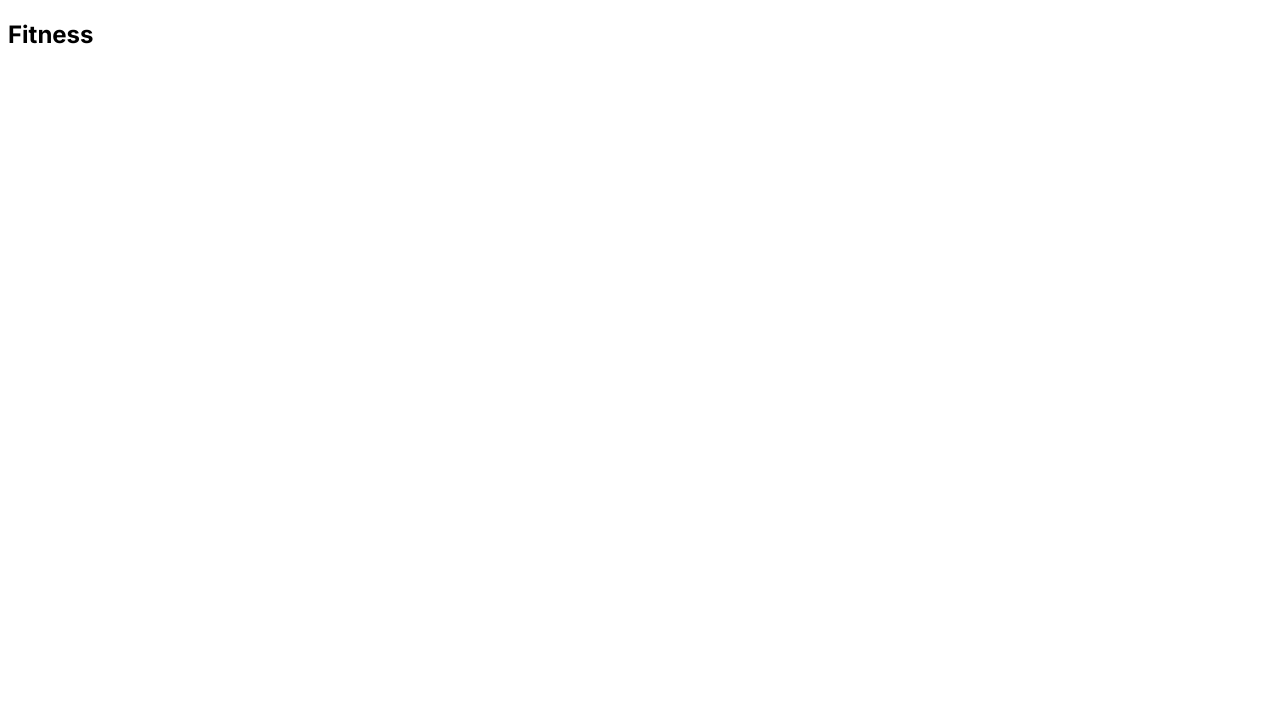
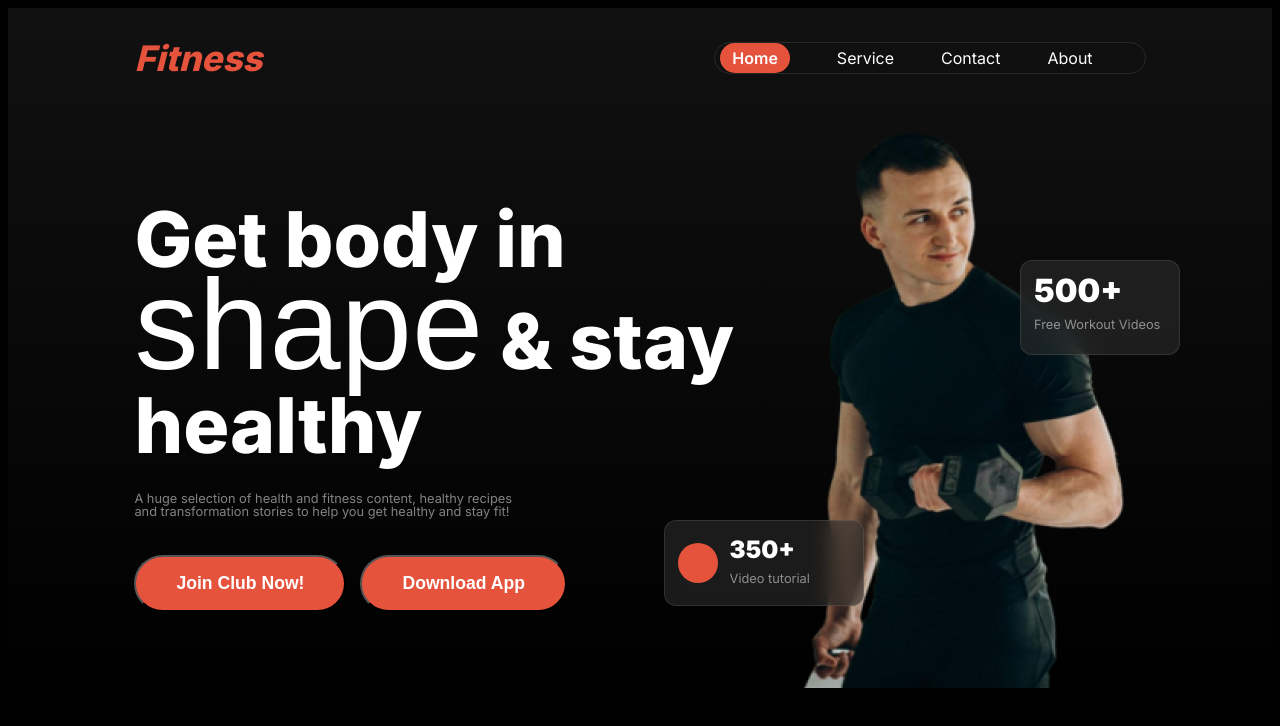
Before and after one commit to fabi1390/batch10-second-assignment-repo, a plain HTML site: page index.html in a window 1280 px wide. Drawn offline with Linux system fonts and the light colour scheme; a web font is replaced by a local one.

Commit message:
commited banner section

```diff
--- a/index.html
+++ b/index.html
@@ -7,8 +7,39 @@
     <link rel="stylesheet" href="styles/style.css">
 </head>
 <body class="inter-font">
-    <header>
-        <nav class="navbar"><h1 class="brand">Fitness</h1></nav>
+    <header class="bg-color">
+        <nav class="navbar display-flex">
+            <h1 class="brand"><i>Fitness</i></h1>
+        <ul class="nav-links display-flex">
+            <li class="nav-item"><a href="" class="nav-link text-white" id="bold-text">Home</a></li>
+            <li class="nav-item"><a href="" class="nav-link text-white">Service</a></li>
+            <li class="nav-item"><a href="" class="nav-link text-white">Contact</a></li>
+            <li class="nav-item"><a href="" class="nav-link text-white">About</a></li>
+        </ul>
+        </nav>
+        <div class="banner display-flex">
+            <div class="banner-text">
+                <h1>Get body in<br><span id="shape-word">shape</span> & stay<br> healthy</h1>
+                <p class="text-white-lighter">A huge selection of health and fitness content, healthy recipes<br>and transformation stories to help you get healthy and stay fit!</p>
+                <button class="banner-btn text-white">Join Club Now!</button><button class="banner-btn text-white">Download App</button>
+            </div>
+            <div class="banner-img">
+                <div class="image-container"></div>
+                <img src="images/Images 2.png" alt="">
+                </div>
+                <div class="banner-box" id="box1">
+                    <p><span class="text-white" id="banner-box-text3">500+</span><br><span class="text-white-lighter" id="banner-box-text2">Free Workout Videos</span></p>
+                </div>
+                <div class="banner-box display-flex" id="box2">
+                     <div class="circle-container">
+                        <div class="circle"></div></div>
+                    <div class="banner-box-text">
+                         <p><span class="text-white" id="banner-box-text1">350+</span><br><span class="text-white-lighter" id="banner-box-text2">Video tutorial</span></p>
+                    </div>
+                </div>
+            </div>
+            </div>
+        </div>
     </header>
 
 </body>
--- a/styles/style.css
+++ b/styles/style.css
@@ -1,4 +1,5 @@
 @import url('https://fonts.googleapis.com/css2?family=Inter:wght@100..900&display=swap');
+@import url('https://fonts.cdnfonts.com/css/miama');
 
 .inter-font {
     font-family: "Inter", sans-serif;
@@ -6,3 +7,154 @@
     font-weight: 400;
     font-style: normal;
   }
+  body{
+    background: black;
+  }
+  .brand{
+    color: rgb(230, 83, 60);
+    font-size: 2.2rem;
+    font-weight: 800;
+
+  }
+  .display-flex{
+    display: flex;
+  }
+  .bg-color{
+    background:linear-gradient(180.00deg, rgb(17, 17, 17), rgba(119, 199, 199, 0) 100%)
+  }
+  .navbar{
+    justify-content: space-between;
+    align-items: center;
+  }
+  .nav-links{
+    box-sizing: border-box;
+    border: 1px solid rgba(255, 255, 255, 0.1);
+    border-radius: 39px;
+    padding: 5px;
+
+
+  }
+  .nav-item{
+    list-style: none;
+    margin-right: 47px;
+
+  }.nav-link{
+    text-decoration: none;
+    font-size: 1rem;
+
+  }
+  #bold-text{
+    font-weight: 600;
+    border-radius: 46px;
+    padding: 5px 12px 5px 12px;
+    background: rgb(230, 83, 60);
+  }
+  .text-white{
+    color: rgb(255, 255, 255);
+    font-weight: 400;
+  }
+
+  .text-white-lighter{
+    color: rgba(255, 255, 255, 0.5);
+  }
+  .navbar, .banner{
+    width: 80%;
+    margin: 0 auto;
+
+  }
+  .banner{
+    align-items: center;
+    justify-content: space-between;
+  }
+  #shape-word{
+    font-family: 'Miama', sans-serif;
+    font-weight: 400;
+    font-size: 8rem;
+
+  }
+  .banner-text h1{
+        font-size: 4.8rem;
+        color: rgb(255, 255, 255);
+        font-weight: 800;
+        line-height: 110%;
+        margin-top: 10px;
+        margin-bottom: 24px;
+  }
+  .banner-text p{
+     font-size: 0.8rem;
+     line-height: 100%;
+     margin-top: 5px;
+  }
+  .banner-btn{
+    border-radius: 42px;
+    background: rgb(230, 83, 60);
+    font-size: 1.1rem;
+    font-weight: 600;
+    padding: 16px 40px 16px 40px;
+    margin-top: 24px;
+    margin-right: 14px;
+    margin-left: 0;
+  }
+  .banner-image img{
+     width: 100%;
+     margin-right: 214px;
+  }
+  .banner-box{
+    padding: 10px 13px;
+    box-sizing: border-box;
+    border: 1px solid rgba(255, 255, 255, 0.1);
+    border-radius: 12px;
+    backdrop-filter: blur(10px);
+    background: rgba(48, 48, 48, 0.54);
+  }
+  #box1{
+    position: absolute;
+    width: 160px;
+    height: 95px;
+    left: 1020px;
+    top: 260px;
+  }
+  #box2{
+    position: absolute;
+    width: 200px;
+    height: 86px;
+    left: 664px;
+    top: 520px;
+
+  }
+  #box1 p{
+    margin-top: 0;
+  }
+  .banner-box-text{
+    margin-top: 4px;
+    width: 70%;
+  }
+   .circle-container{
+    width: 30%;
+    align-self: center;
+   }
+  #banner-box-text1{
+    font-size: 1.5rem;
+    font-weight: 900;
+  }
+  #banner-box-text2{
+    font-size: 0.8rem;
+    font-weight: 400;
+    line-height: 30px;
+  }
+  #banner-box-text3{
+    font-size: 2rem;
+    font-weight: 900;
+  }
+  .banner-box-content p{
+    margin-top: 0;
+  }
+  .banner-box-text p{
+    margin: 0;
+  }
+  .circle{
+    width: 40px;
+    height: 40px;
+    border-radius: 50%;
+    background: rgb(230, 83, 60);
+  }
```
